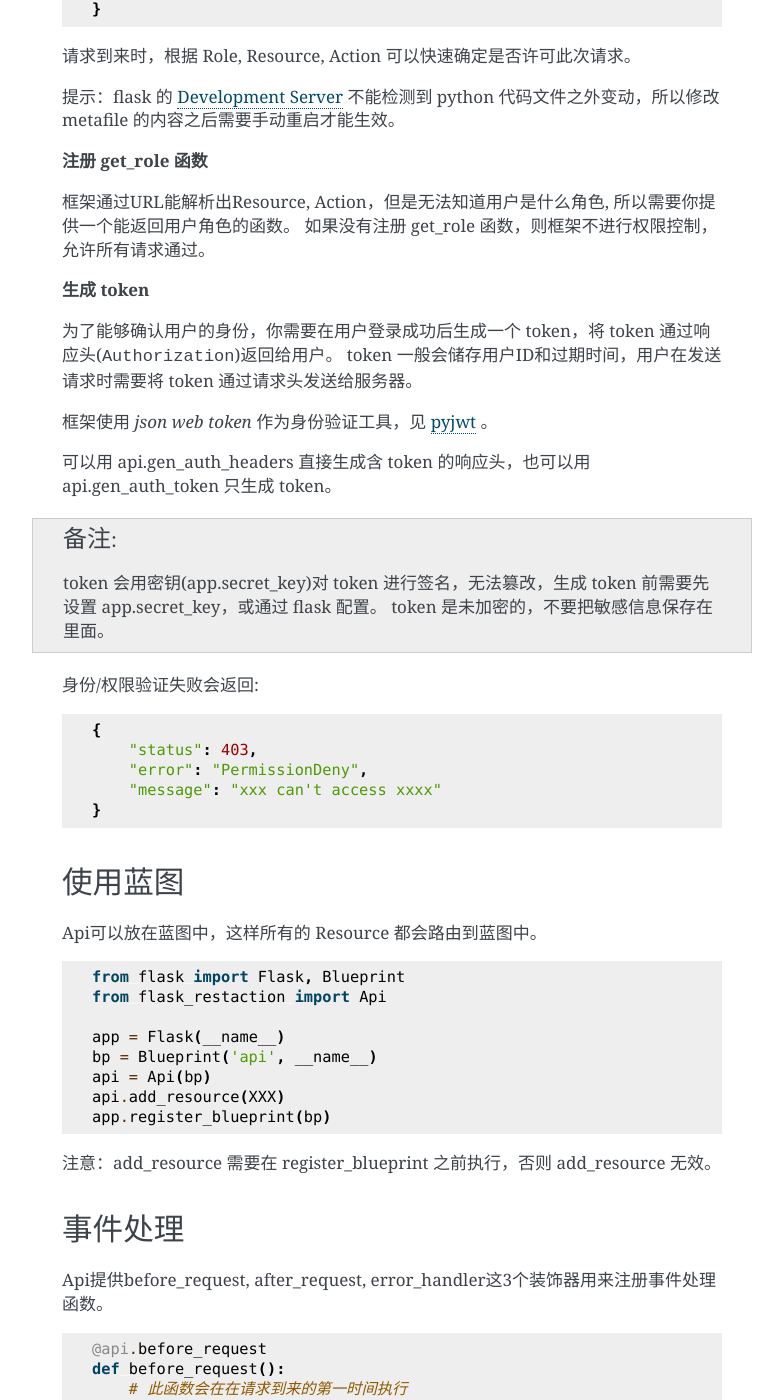
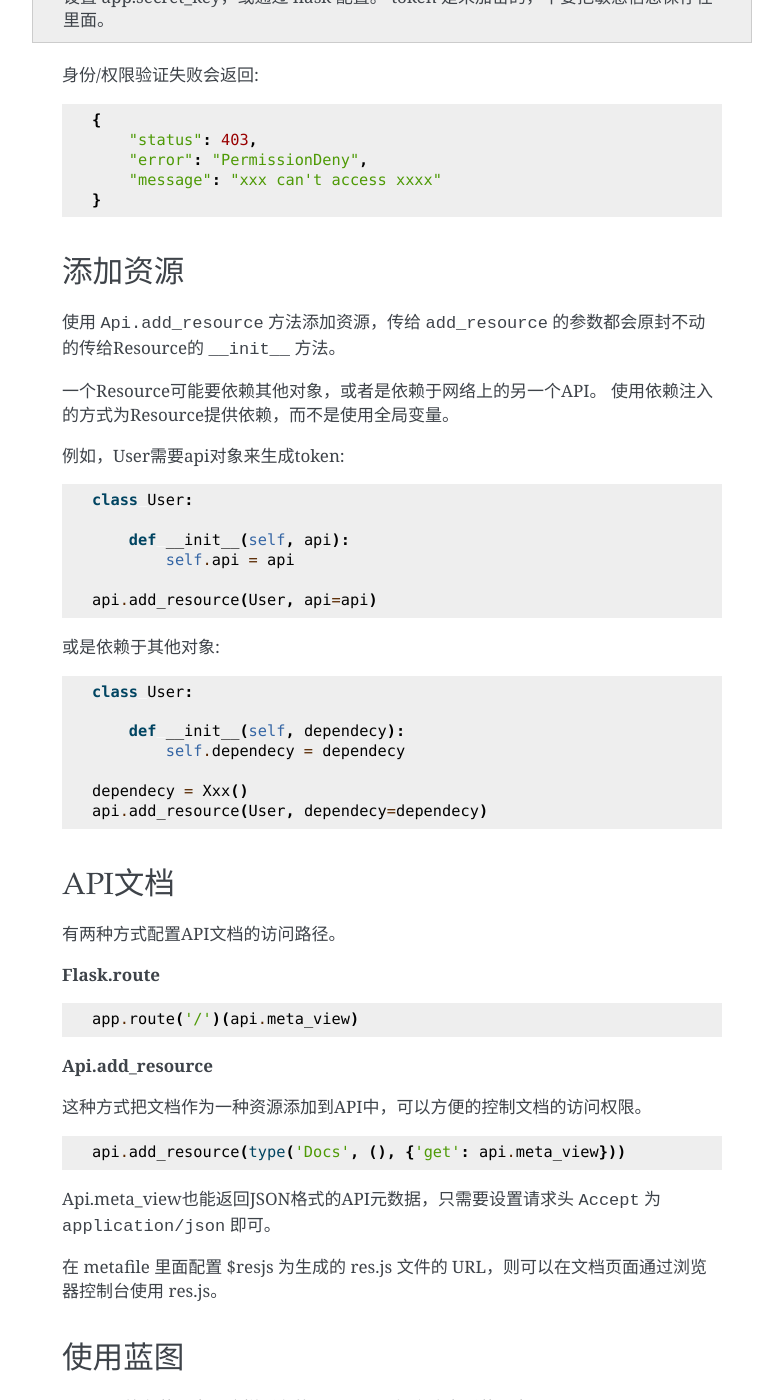
Before and after one commit to guyskk/flask-restaction, a Sphinx documentation site: the page built from docs/source/quickstart.rst, in a window 1280 px wide and 1400 px high, scrolled down 6125 px. Shown: the whole window, without its empty margins (358-1141 px from the left). Built offline with Sphinx 7.4.7, drawn with Linux system fonts in a browser that asks for light colours; some of the changed text lies outside the part shown.

Commit message:
update document

```diff
--- a/docs/source/quickstart.rst
+++ b/docs/source/quickstart.rst
@@ -12,29 +12,36 @@ Welcome
     from flask_restaction import Api
 
     app = Flask(__name__)
+    # 创建一个 Api 对象，把 app 作为参数
     api = Api(app)
 
+    # 创建 Welcome 类，描述欢迎信息(框架可以序列化任意类型的对象)
     class Welcome:
 
         def __init__(self, name):
             self.name = name
             self.message = "Hello %s, Welcome to flask-restaction!" % name
 
+    # 创建一个 Hello 类，定义 get 方法
     class Hello:
         """Hello world"""
 
+        # 在 get 方法文档字符串中描述输入参数和输出的格式
         def get(self, name):
             """
             Get welcome message
 
             $input:
-                name?str&escape&default="world": Your name
+                name?str&default="world": Your name
             $output:
                 message?str: Welcome message
             """
             return Welcome(name)
 
+    # 添加资源
     api.add_resource(Hello)
+    # 配置API文档的访问路径
+    app.route('/')(api.meta_view)
 
     if __name__ == '__main__':
         app.run(debug=True)
@@ -171,8 +170,8 @@ endpoint (url_for 的参数) 是 ``resource@action_name``
     # 函数原型
     abort(code, error=None, message=None)
 
-如果没有error参数，效果和flask.abort(code)一样。
-如果有error是flask.Response类型，效果和flask.abort(code, error)一样。
+如果没有error参数，效果和 ``flask.abort(code)`` 一样。
+如果有error是 ``flask.Response`` 类型，效果和 ``flask.abort(code, error)`` 一样。
 其他情况返回内容为::
 
     {
@@ -245,7 +216,7 @@ __init__.py 根据token确定角色
     @api.get_role
     def get_role(token):
         if token and 'id' in token:
-            user_id = token[id]
+            user_id = token['id']
             # query user from database
             return user_role
         else:
@@ -346,6 +317,61 @@ token 一般会储存用户ID和过期时间，用户在发送请求时需要将
         "error": "PermissionDeny",
         "message": "xxx can't access xxxx"
     }
+
+
+添加资源
+-----------------------------
+
+使用 ``Api.add_resource`` 方法添加资源，传给 ``add_resource`` 的参数都会原封不动的传给Resource的 ``__init__`` 方法。
+
+一个Resource可能要依赖其他对象，或者是依赖于网络上的另一个API。
+使用依赖注入的方式为Resource提供依赖，而不是使用全局变量。
+
+例如，User需要api对象来生成token::
+
+    class User:
+
+        def __init__(self, api):
+            self.api = api
+
+    api.add_resource(User, api=api)
+
+
+或是依赖于其他对象::
+
+    class User:
+
+        def __init__(self, dependecy):
+            self.dependecy = dependecy
+
+    dependecy = Xxx()
+    api.add_resource(User, dependecy=dependecy)
+
+
+API文档
+-------------------
+
+有两种方式配置API文档的访问路径。
+
+**Flask.route**
+
+.. code-block:: python
+
+    app.route('/')(api.meta_view)
+
+
+**Api.add_resource**
+
+这种方式把文档作为一种资源添加到API中，可以方便的控制文档的访问权限。
+
+.. code-block:: python
+
+    api.add_resource(type('Docs', (), {'get': api.meta_view}))
+
+
+Api.meta_view也能返回JSON格式的API元数据，只需要设置请求头 ``Accept`` 为 ``application/json`` 即可。
+
+在 metafile 里面配置 $resjs 为生成的 res.js 文件的 URL，则可以在文档页面通过浏览器控制台使用 res.js。
 
 
 使用蓝图
@@ -455,6 +481,7 @@ flask-restaction 相对于 flask-restful 有什么优势，或是什么特性?
                 $output:
                     message?str: Welcome message
                 """
+
     restaction 的输出校验和输入校验一样简单，而且可以序列化任意类型的对象。
 
     restful 中叫做 Request Parsing::
--- a/docs/source/resjs.rst
+++ b/docs/source/resjs.rst
@@ -5,19 +5,38 @@ res.js
 
 res.js是对AJAX的封装，用res.js调用API非常简单，回调是Promise风格的。
 
-用框架提供的命令行工具生成 res.js 和 res.min.js::
+生成res.js
+----------
 
-    resjs url -d dest
+可以用flask-restaction提供的命令行工具或者 https://www.npmjs.com/package/resjs
+生成res.js，两个用法一样，生成的代码也是完全一样的。
+
+用法::
+
+    usage: resjs [-h] [-d DEST] [-p PREFIX] [-n] [-m] url
+
+    generate res.js for browser or nodejs
+
+    positional arguments:
+      url                   url of api meta
+
+    optional arguments:
+      -h, --help                  show this help message and exit
+      -d DEST, --dest DEST        dest path to save res.js
+      -p PREFIX, --prefix PREFIX  url prefix of generated res.js
+      -n, --node                  generate res.js for nodejs, default for browser
+      -m, --min                   minimize generated res.js, default not minimize
 
 例如::
 
-    resjs http://127.0.0.1:5000 -d static
+    resjs http://127.0.0.1:5000 -d static/res.js
 
-会将生成的文件保存在 static 目录中。
 
-HTTP请求使用的是 `axios <https://github.com/mzabriskie/axios>`_ 。
+res.js的用法
+------------
 
-Promise使用的是 `es6-promise <https://github.com/stefanpenner/es6-promise>`_ 。
+HTTP请求使用的是 SuperAgent_，Promise使用的是
+`babel-plugin-transform-runtime <https://babeljs.io/docs/plugins/transform-runtime/>`_ 。
 
 发出请求时会自动添加 auth token(Authorization) 请求头,
 收到响应后会自动将响应头中的 auth token(Authorization) 储存在浏览器 localStorage 中。
@@ -56,13 +61,15 @@ res.resource.action
 
 用法::
 
-    res.resource.action(data).then(function(value){
-        # success
+    res.resource.action({
+        // some data
+    }).then(function(value){
+        // success
     }).catch(function(error){
-        # error
+        // error
     })
 
-示例::
+例如调用Hello的API::
 
     // Hello World
     res.hello.get({
```
Also changed, not shown: other parts of docs/source/quickstart.rst (+1 -37 lines), other parts of docs/source/resjs.rst (+6 -27 lines), 1 other file.
